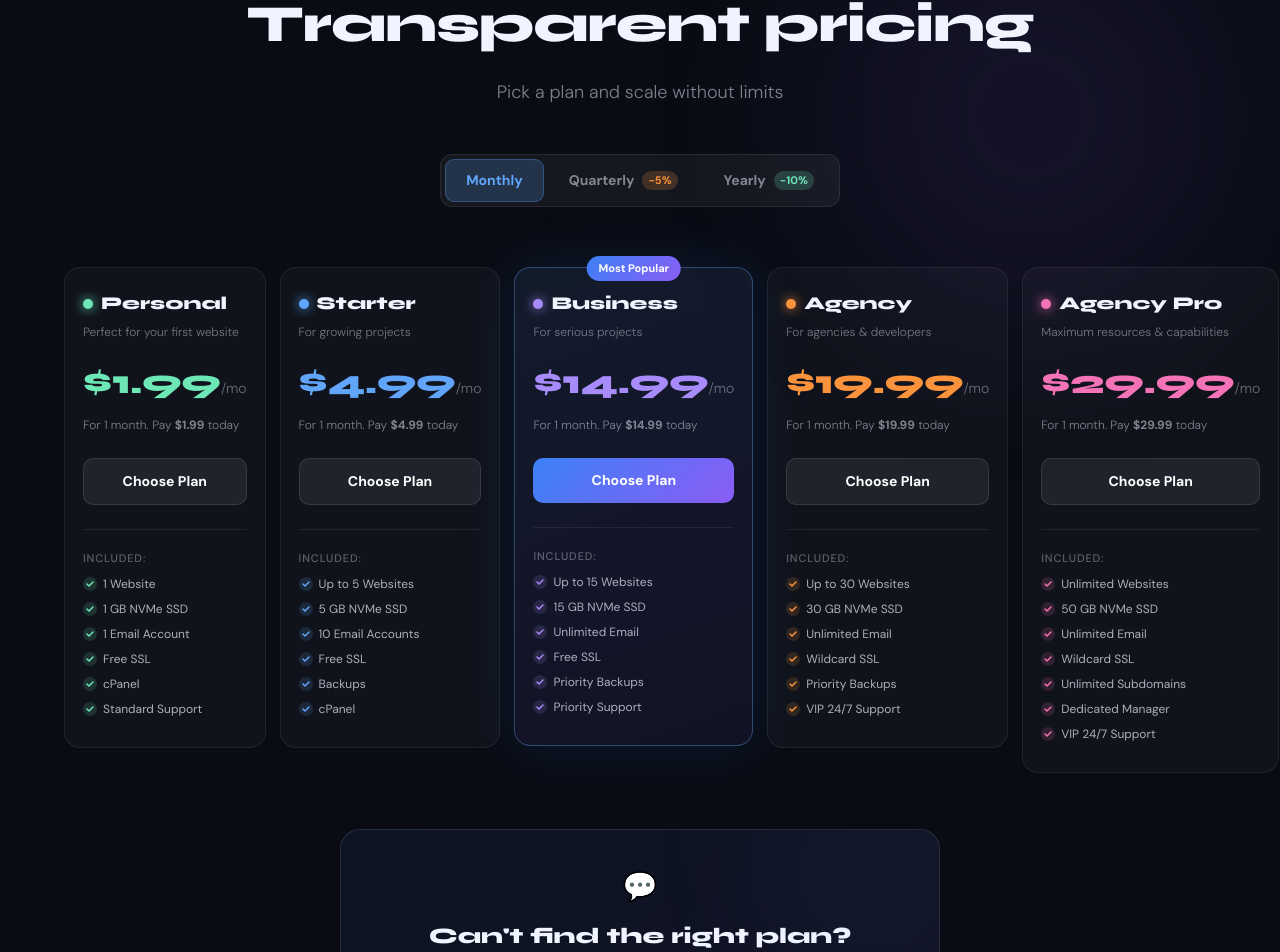
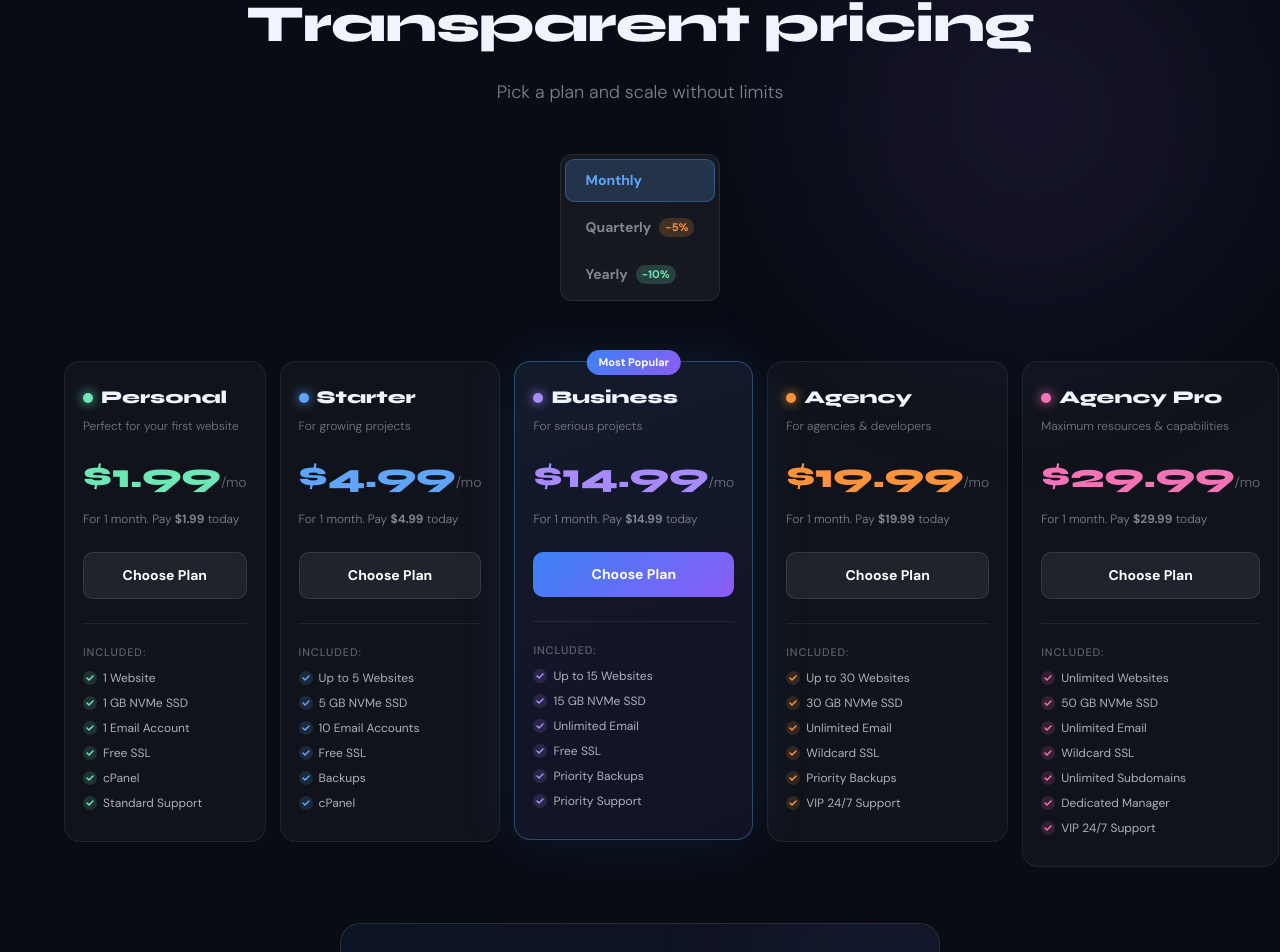
Before and after one commit to APARTNER-PRO/HostPro.Apartner.Pro, a Next.js app: page / in a window 1280 px wide. Shown: the part 1939-2891 px from the top of the page. Built offline with nearby package versions, Linux system fonts and the light colour scheme.

Commit message:
fix show

```diff
--- a/components/HomeClient.tsx
+++ b/components/HomeClient.tsx
@@ -48,6 +48,11 @@ const CSS = `
   @keyframes pulseGlow{0%,100%{opacity:.4}50%{opacity:.9}}
   .hp-badge{animation:floatBadge 3s ease-in-out infinite}
   .hp-orb-pulse{animation:pulseGlow 4s ease-in-out infinite}
+
+  .price__wrapper {
+    display: flex;
+    flex-direction: column;
+  }
 `
 
 export default function HomeClient({ lang }: { lang: Lang }) {
@@ -130,7 +135,7 @@ export default function HomeClient({ lang }: { lang: Lang }) {
             <p style={{ fontSize:18,color:'rgba(240,244,255,.5)',fontWeight:300 }}>{T.pricing.sub}</p>
           </FadeIn>
           <FadeIn style={{ display:'flex',justifyContent:'center',marginBottom:60,overflowX:'auto',WebkitOverflowScrolling:'touch',width:'100%' }}>
-            <div style={{ display:'flex',background:'rgba(255,255,255,.05)',border:'1px solid rgba(255,255,255,.08)',borderRadius:12,padding:4,gap:4,minWidth:'fit-content' }}>
+            <div class="price__wrapper" style={{ display:'flex',background:'rgba(255,255,255,.05)',border:'1px solid rgba(255,255,255,.08)',borderRadius:12,padding:4,gap:4,minWidth:'fit-content' }}>
               {(['monthly','quarterly','yearly'] as const).map((b)=>(
                 <button key={b} onClick={()=>setBilling(b)} className="hp-billing-btn" style={{ background:billing===b?'rgba(96,165,250,.2)':'transparent',color:billing===b?'#60A5FA':'rgba(240,244,255,.5)',border:billing===b?'1px solid rgba(96,165,250,.3)':'1px solid transparent',whiteSpace:'nowrap',flexShrink:0 }}>
                   {T.billing[b==='monthly'?'monthly':b==='quarterly'?'quarterly':'yearly']}
```
